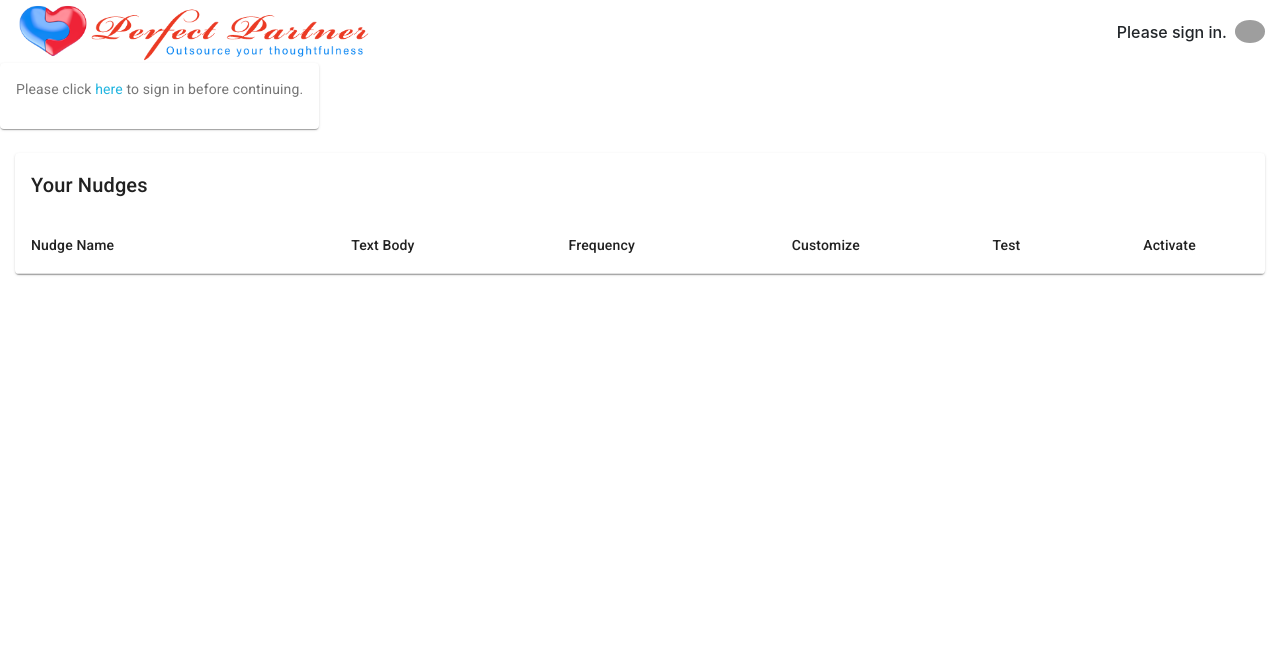
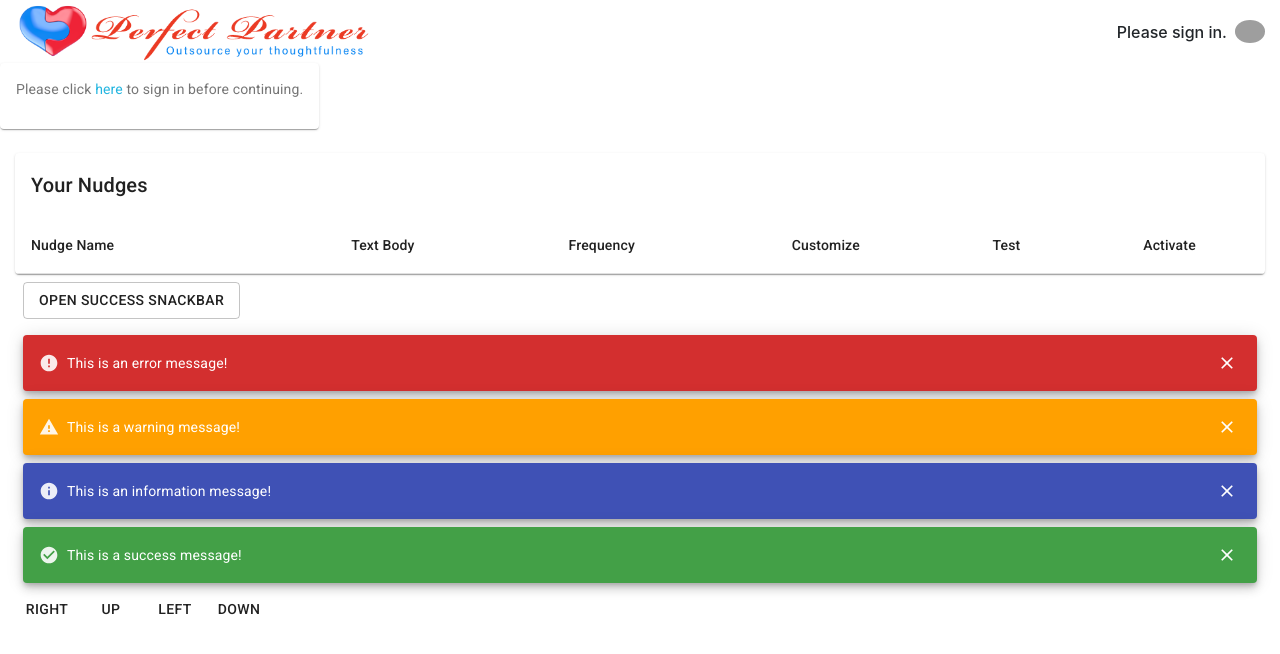
Before and after one commit to petercolella/perfect-partner, a React (Create React App) app in the folder client/: page /dashboard in a window 1280 px wide. Shown: the top 654 px of the page. Built offline with nearby package versions, Linux system fonts and the light colour scheme; grey boxes are pictures that could not be loaded; the HTML template or start-up script is replaced by a standard one.

Commit message:
adds Customized/DirectionSnackbar for testing

```diff
--- /dev/null
+++ b/client/src/components/NudgeTable/CustomizedSnackbars.js
@@ -0,0 +1,151 @@
+import React from 'react';
+import PropTypes from 'prop-types';
+import clsx from 'clsx';
+import Button from '@material-ui/core/Button';
+import CheckCircleIcon from '@material-ui/icons/CheckCircle';
+import ErrorIcon from '@material-ui/icons/Error';
+import InfoIcon from '@material-ui/icons/Info';
+import CloseIcon from '@material-ui/icons/Close';
+import { amber, green } from '@material-ui/core/colors';
+import IconButton from '@material-ui/core/IconButton';
+import Snackbar from '@material-ui/core/Snackbar';
+import SnackbarContent from '@material-ui/core/SnackbarContent';
+import WarningIcon from '@material-ui/icons/Warning';
+import { makeStyles } from '@material-ui/core/styles';
+
+const variantIcon = {
+  success: CheckCircleIcon,
+  warning: WarningIcon,
+  error: ErrorIcon,
+  info: InfoIcon
+};
+
+const useStyles1 = makeStyles(theme => ({
+  success: {
+    backgroundColor: green[600]
+  },
+  error: {
+    backgroundColor: theme.palette.error.dark
+  },
+  info: {
+    backgroundColor: theme.palette.primary.main
+  },
+  warning: {
+    backgroundColor: amber[700]
+  },
+  icon: {
+    fontSize: 20
+  },
+  iconVariant: {
+    opacity: 0.9,
+    marginRight: theme.spacing(1)
+  },
+  message: {
+    display: 'flex',
+    alignItems: 'center'
+  }
+}));
+
+function MySnackbarContentWrapper(props) {
+  const classes = useStyles1();
+  const { className, message, onClose, variant, ...other } = props;
+  const Icon = variantIcon[variant];
+
+  return (
+    <SnackbarContent
+      className={clsx(classes[variant], className)}
+      aria-describedby="client-snackbar"
+      message={
+        <span id="client-snackbar" className={classes.message}>
+          <Icon className={clsx(classes.icon, classes.iconVariant)} />
+          {message}
+        </span>
+      }
+      action={[
+        <IconButton
+          key="close"
+          aria-label="close"
+          color="inherit"
+          onClick={onClose}>
+          <CloseIcon className={classes.icon} />
+        </IconButton>
+      ]}
+      {...other}
+    />
+  );
+}
+
+MySnackbarContentWrapper.propTypes = {
+  className: PropTypes.string,
+  message: PropTypes.string,
+  onClose: PropTypes.func,
+  variant: PropTypes.oneOf(['error', 'info', 'success', 'warning']).isRequired
+};
+
+const useStyles2 = makeStyles(theme => ({
+  margin: {
+    margin: theme.spacing(1)
+  }
+}));
+
+export default function CustomizedSnackbars() {
+  const classes = useStyles2();
+  const [open, setOpen] = React.useState(false);
+
+  function handleClick() {
+    setOpen(true);
+  }
+
+  function handleClose(event, reason) {
+    if (reason === 'clickaway') {
+      return;
+    }
+
+    setOpen(false);
+  }
+
+  return (
+    <div>
+      <Button
+        variant="outlined"
+        className={classes.margin}
+        onClick={handleClick}>
+        Open success snackbar
+      </Button>
+      <Snackbar
+        anchorOrigin={{
+          vertical: 'bottom',
+          horizontal: 'left'
+        }}
+        open={open}
+        autoHideDuration={6000}
+        onClose={handleClose}>
+        <MySnackbarContentWrapper
+          onClose={handleClose}
+          variant="success"
+          message="This is a success message!"
+        />
+      </Snackbar>
+      <MySnackbarContentWrapper
+        variant="error"
+        className={classes.margin}
+        message="This is an error message!"
+      />
+      <MySnackbarContentWrapper
+        variant="warning"
+        className={classes.margin}
+        message="This is a warning message!"
+      />
+      <MySnackbarContentWrapper
+        variant="info"
+        className={classes.margin}
+        message="This is an information message!"
+      />
+      <MySnackbarContentWrapper
+        variant="success"
+        className={classes.margin}
+        message="This is a success message!"
+      />
+    </div>
+  );
+}
--- /dev/null
+++ b/client/src/components/NudgeTable/DirectionSnackbar.js
@@ -0,0 +1,52 @@
+import React from 'react';
+import Button from '@material-ui/core/Button';
+import Snackbar from '@material-ui/core/Snackbar';
+import Slide from '@material-ui/core/Slide';
+
+function TransitionLeft(props) {
+  return <Slide {...props} direction="left" />;
+}
+
+function TransitionUp(props) {
+  return <Slide {...props} direction="up" />;
+}
+
+function TransitionRight(props) {
+  return <Slide {...props} direction="right" />;
+}
+
+function TransitionDown(props) {
+  return <Slide {...props} direction="down" />;
+}
+
+export default function DirectionSnackbar() {
+  const [open, setOpen] = React.useState(false);
+  const [transition, setTransition] = React.useState(undefined);
+
+  const handleClick = Transition => () => {
+    setTransition(() => Transition);
+    setOpen(true);
+  };
+
+  const handleClose = () => {
+    setOpen(false);
+  };
+
+  return (
+    <div>
+      <Button onClick={handleClick(TransitionLeft)}>Right</Button>
+      <Button onClick={handleClick(TransitionUp)}>Up</Button>
+      <Button onClick={handleClick(TransitionRight)}>Left</Button>
+      <Button onClick={handleClick(TransitionDown)}>Down</Button>
+      <Snackbar
+        open={open}
+        onClose={handleClose}
+        TransitionComponent={transition}
+        ContentProps={{
+          'aria-describedby': 'message-id'
+        }}
+        message={<span id="message-id">I love snacks</span>}
+      />
+    </div>
+  );
+}
--- a/client/src/components/NudgeTable/index.js
+++ b/client/src/components/NudgeTable/index.js
@@ -15,6 +15,8 @@ import IconButton from '@material-ui/core/IconButton';
 import TestTextButton from '../TestTextButton';
 import NudgeUpdate from '../NudgeUpdate';
 import fn from '../../utils/fn';
+import CustomizedSnackbars from './CustomizedSnackbars';
+import DirectionSnackbar from './DirectionSnackbar';
 
 const useStyles = makeStyles(theme => ({
   root: {
@@ -113,6 +115,8 @@ const NudgeTable = props => {
         handleFormSubmit={props.handleFormSubmit}
         nudge={props.nudge}
       />
+      <CustomizedSnackbars />
+      <DirectionSnackbar />
     </div>
   );
 };
```
